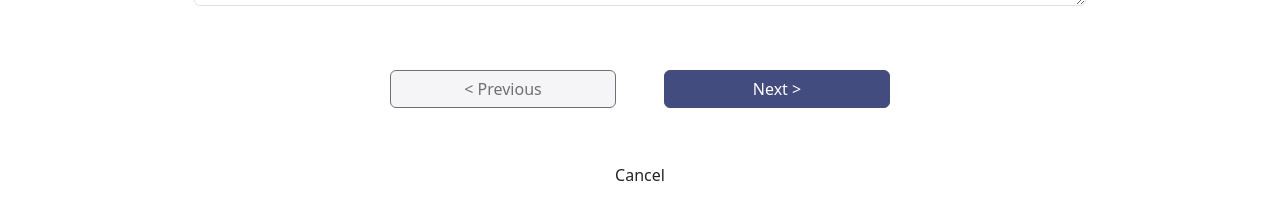
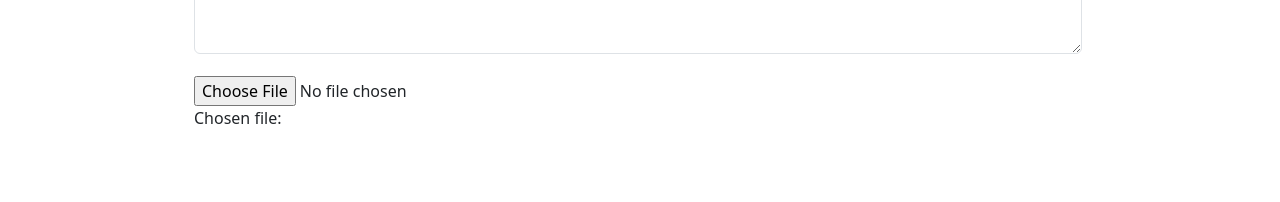
Before and after one commit to torijw/SEGproject2, a React (Create React App) app: page /request in a window 1280 px wide. Shown: the part 722-924 px from the top of the page. Built offline with nearby package versions, Linux system fonts and the light colour scheme.

Commit message:
feat: add file input to form

```diff
--- a/src/components/form/FormItem.js
+++ b/src/components/form/FormItem.js
@@ -123,7 +123,7 @@ function FormItem({ item, onChange, answer}) {
           <p className="text-muted">{item.subtitle}</p>
           <Form.Control
             as="textarea"
-            rows={4}
+            rows={6}
             onChange={(e) => handleChange(e.target.value, item.value)}
             value={currentValue}
             placeholder={item.placeholder}
@@ -135,7 +135,7 @@ function FormItem({ item, onChange, answer}) {
       return (
         <div className="form-item">
           <Form.Label>{item.label}</Form.Label>
-          <Form.Select aria-label={item.label} onChange={(e) => onChange(e.target.value, item.value)} defaultValue={answer}>
+          <Form.Select aria-label={item.label} onChange={(e) => handleChange(e.target.value, item.value)} defaultValue={answer}>
             {
               item.options.map((opt, index) => {
                 return (
@@ -144,6 +144,19 @@ function FormItem({ item, onChange, answer}) {
               })
             }
           </Form.Select>
+        </div>
+      )
+    case 'file':
+      return (
+        <div className="form-item">
+          <input type="file" onChange={(e) => handleChange(e.target.value, item.value)}></input>
+          <p>Chosen file: {currentValue.split('\\').pop().split('/').pop()}</p>
+        </div>
+      )
+    case 'space':
+      return(
+        <div>
+          <p style={{color: 'white'}}>.</p>
         </div>
       )
     case 'subtitle':
--- a/src/components/form/Questions.js
+++ b/src/components/form/Questions.js
@@ -23,6 +23,13 @@ export const questions = [
         value: 'comments',
         placeholder: 'Enter comments',
         required: true
+      },{
+        label: '',
+        type: 'space'
+      },
+      {
+        label: 'Upload file',
+        type: 'file'
       }
     ]
   },
```
